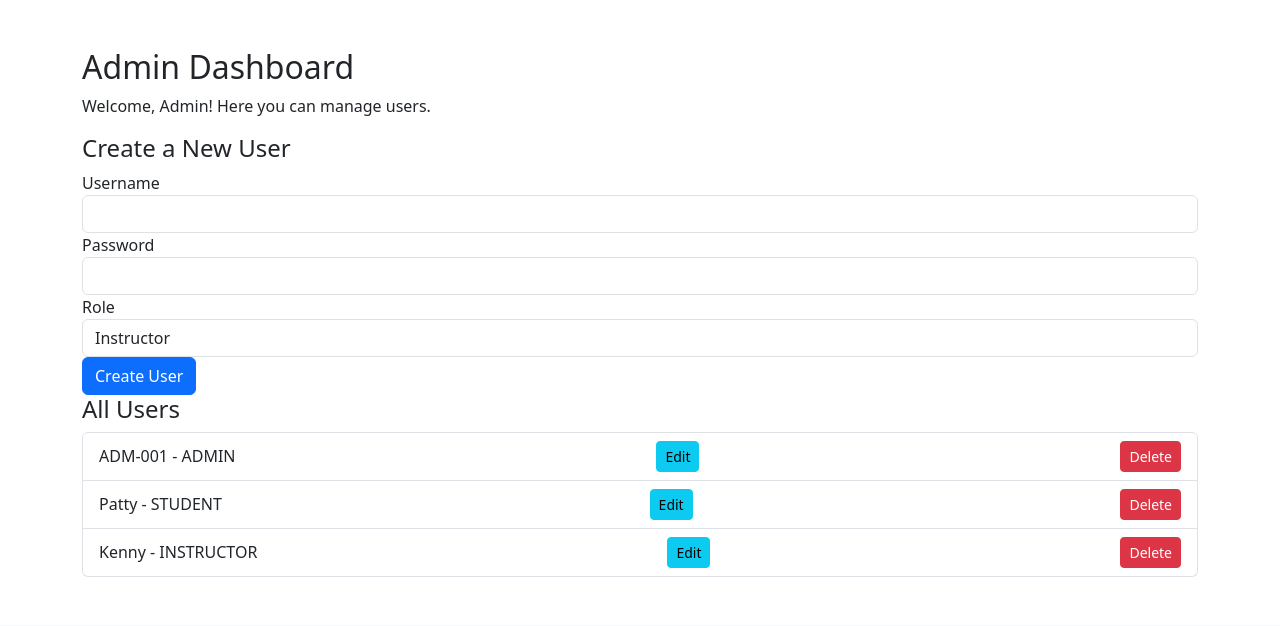
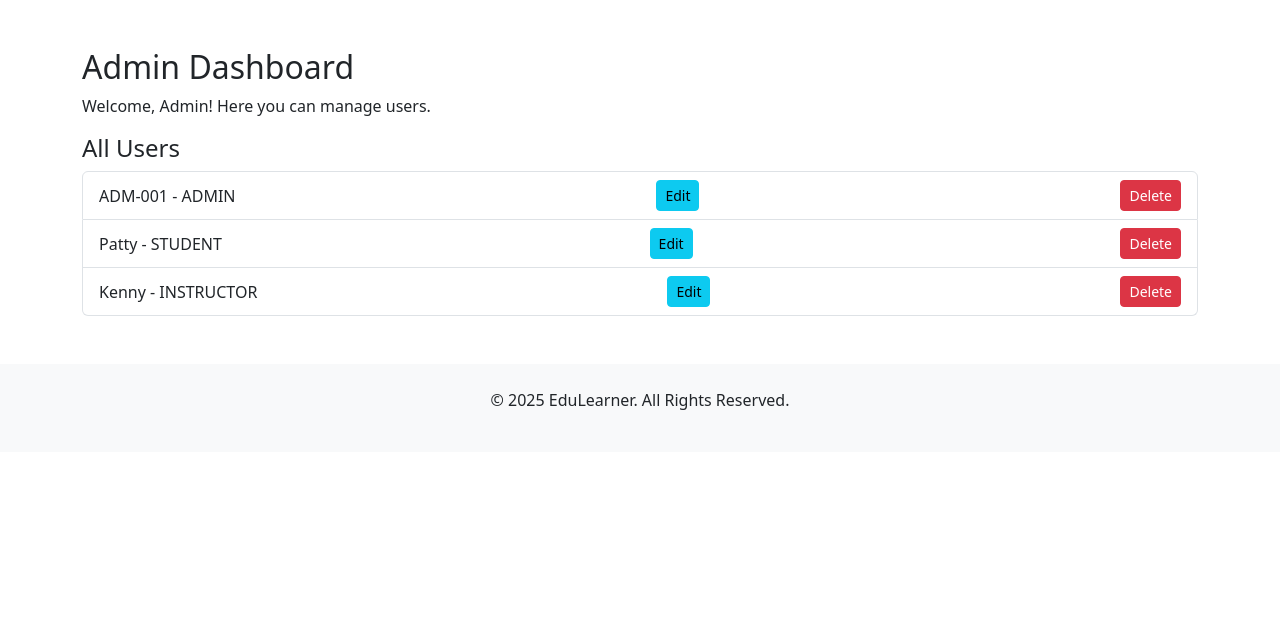
Before and after one commit to RotichKipkoech/Edulearn, a Flask app: page /admin_dashboard in a window 1280 px wide. Shown: the part 56-682 px from the top of the page. Run offline with Flask 3, Linux system fonts and the light colour scheme; a user stored in the database is signed in; data comes from the database, SQL or seed files in the repository; both versions use the stored data as it was after the commit.

Commit message:
Initial Commit

```diff
--- a/templates/admin_dashboard.html
+++ b/templates/admin_dashboard.html
@@ -5,25 +5,6 @@
 {% block content %}
     <h2>Admin Dashboard</h2>
     <p>Welcome, Admin! Here you can manage users.</p>
-
-    <h4>Create a New User</h4>
-    <!-- Create User Form -->
-    <form method="POST" action="{{ url_for('admin_dashboard') }}">
-        {{ form.hidden_tag() }}
-        <div class="form-group">
-            <label for="username">Username</label>
-            {{ form.username(class="form-control") }}
-        </div>
-        <div class="form-group">
-            <label for="password">Password</label>
-            {{ form.password(class="form-control") }}
-        </div>
-        <div class="form-group">
-            <label for="role">Role</label>
-            {{ form.role(class="form-control") }}
-        </div>
-        <button type="submit" class="btn btn-primary">Create User</button>
-    </form>
 
     <h4>All Users</h4>
     <ul class="list-group">
```
Also changed, not shown: templates/student_dashboard.html (+7 -3 lines), instance/eduleaner.db.
